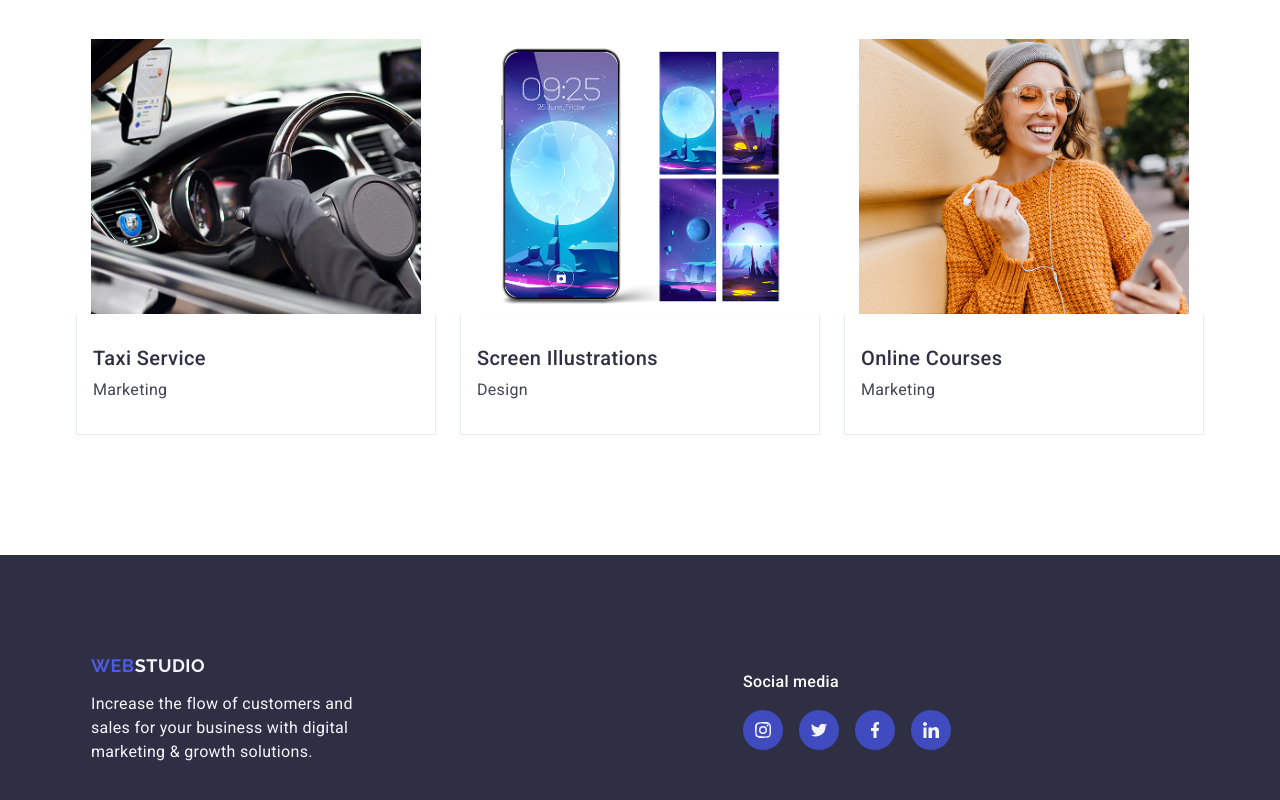
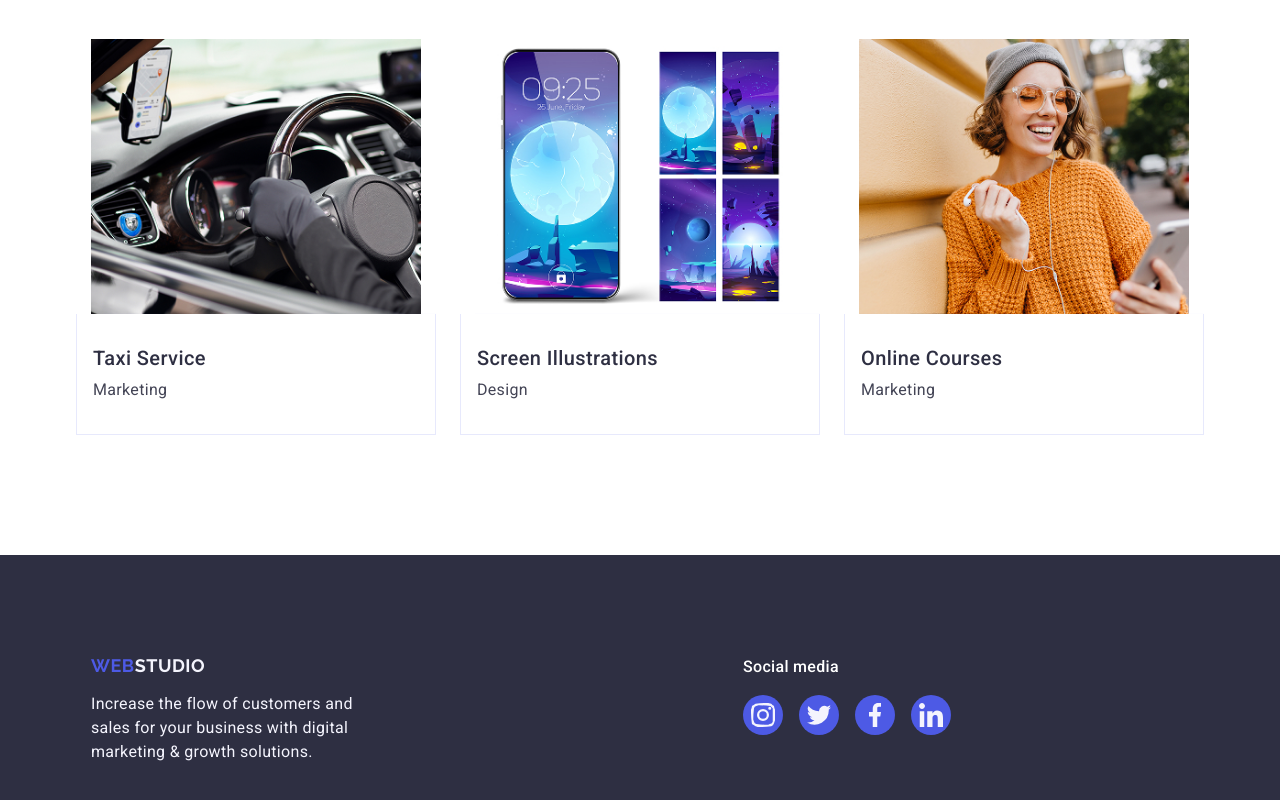
Before and after one commit to MariiaDe/goit-markup-hw-04, a plain HTML site: page index.html in a window 1280 px wide. Shown: the part 2542-3342 px from the top of the page. Drawn offline with nearby package versions, Linux system fonts and the light colour scheme.

Commit message:
add index file

```diff
--- a/css/styles.css
+++ b/css/styles.css
@@ -273,7 +273,8 @@ span {
     transition: background-color 250ms cubic-bezier(0.4, 0, 0.2,1);
 }
 
-.link-team:hover {
+.link-team:hover,
+.link-team:focus {
     background-color: #404bbf;
 }
 
@@ -379,7 +380,7 @@ span {
     line-height: 150%;
     letter-spacing: 0.02em;
     color: #F4F4FD;
-    padding: 40px 32px 164px 32px;
+    padding: 40px 32px;
     background-color: #4D5AE5;
     width: 100%;
     height: 100%;
@@ -409,6 +410,7 @@ span {
 .container-footer {
     margin-left: auto;
     display: flex;
+    align-items: baseline;
 
 }
 
@@ -462,13 +464,14 @@ footer .link {
     display: flex;
     justify-content: center;
     align-items: center;
-    background-color: #404BBF;
+    background-color: #4d5ae5;
     border-radius: 50%;
     height: 40px;
     width: 40px;
     transition: background-color 250ms cubic-bezier(0.4, 0, 0.2,1);
 }
 
-.link-footer:hover {
+.link-footer:hover,
+.link-footer:focus {
     background-color: #31D0AA;
 }
--- a/index.html
+++ b/index.html
@@ -299,23 +299,23 @@
             <div class="container social-footer">
                 <p class="text-footer">Social media</p>
                 <ul class="list-footer">
-                    <li><a href="https://www.instagram.com/" target="_blank" class="link-footer">
-                        <svg class="team-items" width="16" height="16">
+                    <li class="footer-link"><a href="https://www.instagram.com/" target="_blank" class="link-footer">
+                        <svg class="team-items" width="24" height="24">
                             <use href="./images/icons.svg#icon-instagram"></use>
                         </svg></a>
                     </li>
-                    <li><a href="https://www.twitter.com/" target="_blank" class="link-footer">
-                        <svg class="team-items" width="16" height="16">
+                    <li class="footer-link"><a href="https://www.twitter.com/" target="_blank" class="link-footer">
+                        <svg class="team-items" width="24" height="24">
                             <use href="./images/icons.svg#icon-Group"></use>
                         </svg></a>
                     </li>
-                    <li><a href="https://www.facebook.com/" target="_blank" class="link-footer">
-                        <svg class="team-items" width="16" height="16">
+                    <li class="footer-link"><a href="https://www.facebook.com/" target="_blank" class="link-footer">
+                        <svg class="team-items" width="24" height="24">
                             <use href="./images/icons.svg#icon-facebook"></use>
                         </svg></a>
                     </li>
-                    <li><a href="https://www.linkedin.com/" target="_blank" class="link-footer">
-                        <svg class="team-items" width="16" height="16">
+                    <li class="footer-link"><a href="https://www.linkedin.com/" target="_blank" class="link-footer">
+                        <svg class="team-items" width="24" height="24">
                             <use href="./images/icons.svg#icon-linkedin"></use>
                         </svg></a>
                     </li>
```
